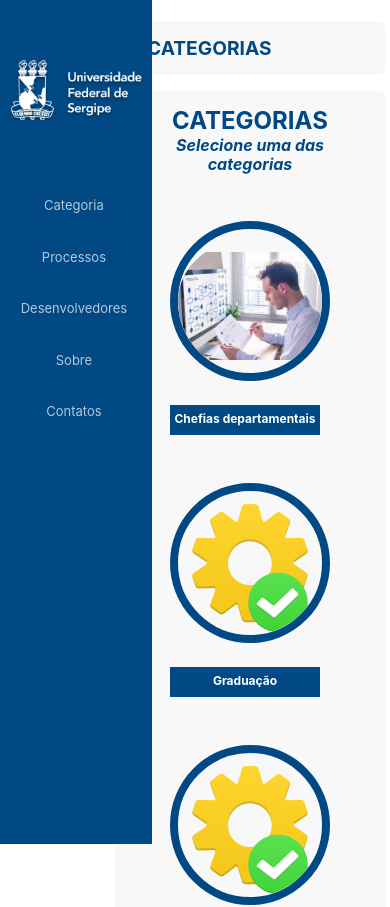
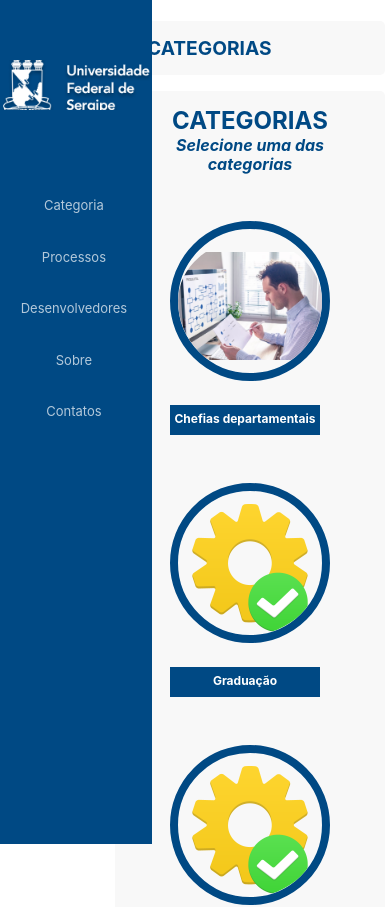
Before and after one commit to Emeson-Santos/Sistema-Processos-UFS, a React (Create React App) app: page / in a window 390 px wide. Shown: the top 907 px of the page. Built offline with nearby package versions, Linux system fonts and the light colour scheme.

Commit message:
Aruivo gif adicionado e arquivos modificados

```diff
--- a/src/components/Header/header.css
+++ b/src/components/Header/header.css
@@ -215,11 +215,12 @@
     .sidebar div img{
       display: block;
       /* margin:auto; */
-      width: 90%;
-      height: 60px;
+      width: 100%;
+      height: 50px;
       object-fit: cover;
       /* border-radius: 50%; */
       contain: size;
+
     }
     .content{
       margin-left: 110px;
--- a/src/pages/Email/index.js
+++ b/src/pages/Email/index.js
@@ -1,4 +1,5 @@
 import React from 'react';
+import ReactDOM from 'react-dom'
 import './email.css';
 import { FiMail } from 'react-icons/fi';
 import Header from '../../components/Header';
@@ -39,18 +40,18 @@ export default function Email() {
                             <div className="comp-lab-inp">
                                 <span className="all">
                                     <label htmlFor="Nome">Nome: </label>
-                                    <input type="text" name="name" placeholder="Por favor, digite seu nome..." />
+                                    <input type="text" required="Por favor, digite seu nome." name="name" placeholder="Por favor, digite seu nome..." />
                                 </span>
 
                                 <span className="all">
                                     <label htmlFor="Email">Email: </label>
-                                    <input type="text" name="email" placeholder="Por favor, digite seu e-mail..." />
+                                    <input type="text" name="email" required="Por favor, digite seu e-mail" placeholder="Por favor, digite seu e-mail..." />
                                 </span>
                             </div>
                             <div className="comp-msn-textarea">
                                 <span className="msn">
                                     <label htmlFor="Mensagem">Mensagem: </label>
-                                    <textarea className="text-area" name="message" placeholder="Por favor, escreva algo..." cols="30" rows="10"></textarea>
+                                    <textarea className="text-area" name="message" required="Por favor, digite algo." placeholder="Por favor, escreva algo..." cols="30" rows="10"></textarea>
                                 </span>
 
                             </div>
```
Also changed, not shown: 1 other file (tests, documents, lock files or other folders).
